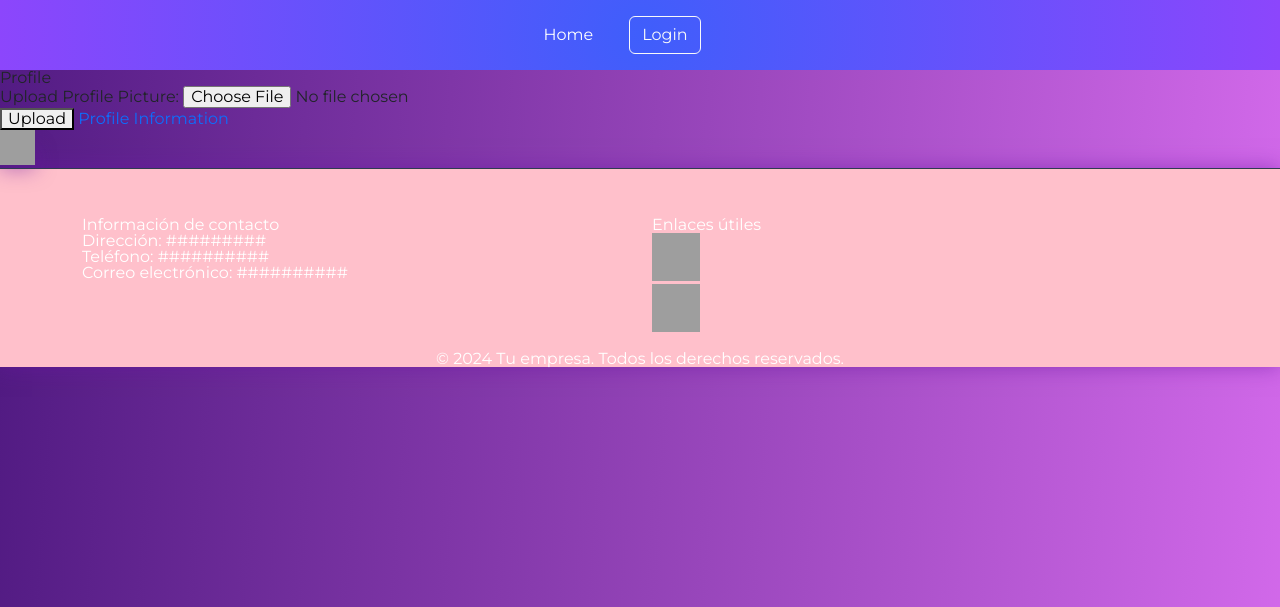
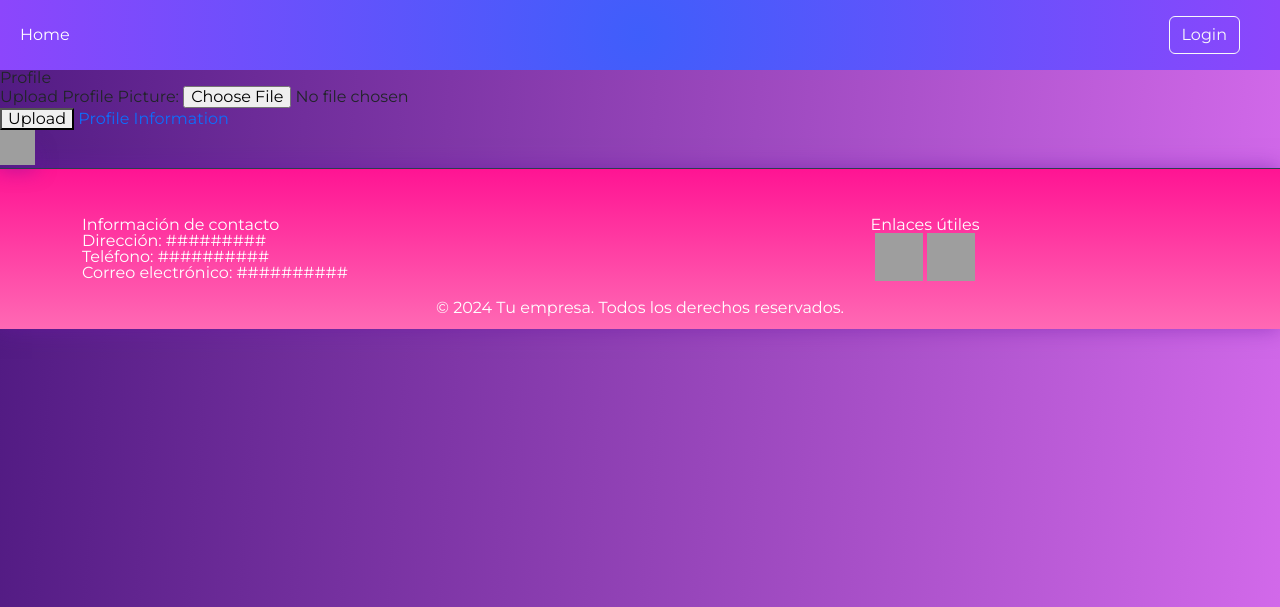
Before and after one commit to Blandskron/PortafolioCursoOnlineDjango, a Django app: template portafolio/authapp/templates/authapp/profile.html in a window 1280 px wide. Shown: the top 607 px of the page. Run offline with Django 5.2, Linux system fonts and the light colour scheme; the template is opened without the code that fills it, so the values that code supplies are empty; parts of the project's set-up code (start-up, migrations or seed data) failed here and were passed over; grey boxes are pictures that could not be loaded.

Commit message:
Se modifica estilo de pagina home

```diff
--- a/portafolio/homeapp/views.py
+++ b/portafolio/homeapp/views.py
@@ -1,4 +1,6 @@
 from django.http import HttpResponse
+from django.shortcuts import render
+
 
 def home(request):
-    return HttpResponse("¡Bienvenido a HomeApp!")
+    return render(request, 'homeapp/home.html')
--- a/portafolio/static/css/header.css
+++ b/portafolio/static/css/header.css
@@ -5,8 +5,7 @@
     height: 70px;
     display: flex;
     flex-direction: row;
-    align-items: center;
-    justify-content: center;
+
 }
 
 nav ul {
@@ -20,15 +19,19 @@
     margin-right: 20px;
 }
 
-nav ul li a {
+.navbar-element {
     color: white;
     text-decoration: none;
     font-size: 16px;
     transition: all 0.3s ease;
+
 }
 
 nav ul li a:hover {
-    color: pink; /* Cambia este color según tus necesidades */
-    font-size: 18px; /* Ajusta el tamaño según tus necesidades */
+    color: pink; /* Color del texto al pasar el mouse */
+    font-size: 18px; /* Tamaño del texto al pasar el mouse */
     transform: scale(1.1);
+    background: linear-gradient(to right, rgba(255, 255, 255, 0.2), rgba(255, 255, 255, 0.2)); /* Degradado para el fondo */
+    border-radius: 5px; /* Redondeado de los bordes */
+    padding: 5px 10px; /* Espaciado interno */
 }
--- a/portafolio/static/css/styles.css
+++ b/portafolio/static/css/styles.css
@@ -5,3 +5,14 @@
     background: linear-gradient(274deg, rgba(210,105,234,1) 0%, rgba(147,67,183,1) 49%, rgba(127,54,167,1) 65%, rgba(113,46,156,1) 76%, rgba(82,27,131,1) 100%);
     font-family: "Montserrat", sans-serif;
 }
+
+.footer-container{
+    background: linear-gradient(to bottom, #ff1493, #ff69b4);
+    border-top: 1px solid #2e3c51;
+    box-shadow: 0px 0px 20px rgba(106, 21, 162, 0.5);
+    padding-bottom: 1%;
+}
+
+.home-container{
+    min-height: 68vh;
+}
--- a/portafolio/templates/footer.html
+++ b/portafolio/templates/footer.html
@@ -1,17 +1,17 @@
-<div style="background-color: pink; border-top: 1px solid #2e3c51; box-shadow: 0px 0px 20px rgba(106, 21, 162, 0.5);">
+<div class="footer-container">
     <div class="container mt-5">
         <div class="row">
-            <div class="col-lg-6">
+            <div class="col-lg-6 text-justify-left">
                 <h5 style="color: white;">Información de contacto</h5>
                 <p style="color: white;">Dirección: #########</p>
                 <p style="color: white;">Teléfono: ##########</p>
                 <p style="color: white;">Correo electrónico: ##########</p>
             </div>
-            <div class="col-lg-6">
+            <div class="col-lg-6 text-center">
                 <h5 style="color: white;">Enlaces útiles</h5>
                 <ul class="list-unstyled">
-                    <li><a href="https://www.linkedin.com/" target="_blank"><img width="48" height="48" src="https://img.icons8.com/color/48/linkedin.png" alt="linkedin"/></a></li>
-                    <li><a href="https://github.com/" target="_blank"><img width="48" height="48" src="https://img.icons8.com/ios-filled/50/github.png" alt="github"/></a></li>
+                    <li class="d-inline-block"><a href="https://www.linkedin.com/" target="_blank"><img width="48" height="48" src="https://img.icons8.com/color/48/linkedin.png" alt="linkedin"/></a></li>
+                    <li class="d-inline-block"><a href="https://github.com/" target="_blank"><img width="48" height="48" src="https://img.icons8.com/ios-filled/50/github.png" alt="github"/></a></li>
                 </ul>
             </div>
         </div>
--- a/portafolio/templates/header.html
+++ b/portafolio/templates/header.html
@@ -1,20 +1,30 @@
-<nav>
-    <ul>
-        <li><a href="{% url 'home' %}">Home</a></li>
+<nav class="navbar navbar-expand-lg bg-body-tertiary">
+    <div class="container-fluid">
+        <ul class="navbar-nav">
+            <li class="nav-item">
+                <a class="nav-link navbar-element" href="{% url 'home' %}">Home</a>
+            </li>
         </ul>
-    <ul class="nav justify-content-end">
+        <button class="navbar-toggler" type="button" data-bs-toggle="collapse" data-bs-target="#navbarText"
+            aria-controls="navbarText" aria-expanded="false" aria-label="Toggle navigation">
+            <span class="navbar-toggler-icon"></span>
+        </button>
+        <div class="collapse navbar-collapse justify-content-end" id="navbarText">
+            <ul class="navbar-nav">
                 {% if user.is_authenticated %}
                     <li class="nav-item">
-                <a class="nav-link" href="{% url 'logout' %}" style="color: white;">
+                        <a class="nav-link" href="{% url 'logout' %}">
                             <button type="button" class="btn btn-outline-light">Logout</button>
                         </a>
                     </li>
                 {% else %}
                     <li class="nav-item">
-                <a class="nav-link" href="{% url 'login' %}" style="color: white;">
+                        <a class="nav-link" href="{% url 'login' %}">
                             <button type="button" class="btn btn-outline-light">Login</button>
                         </a>
                     </li>
                 {% endif %}
             </ul>
+        </div>
+    </div>
 </nav>
```
Also changed, not shown: portafolio/homeapp/templates/homeapp/home.html (added, +21 -0 lines), portafolio/static/img/perfil.png (added). Lines whose indentation alone changed are shown as unchanged.
